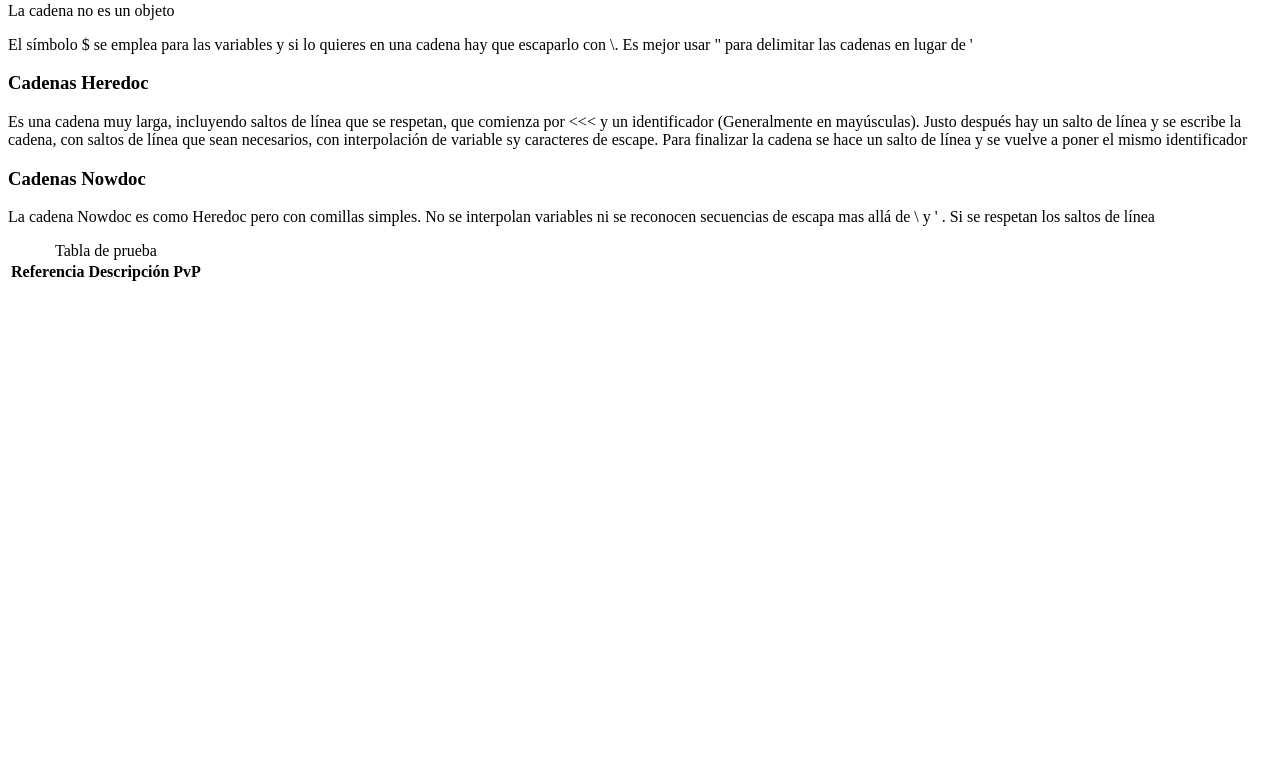
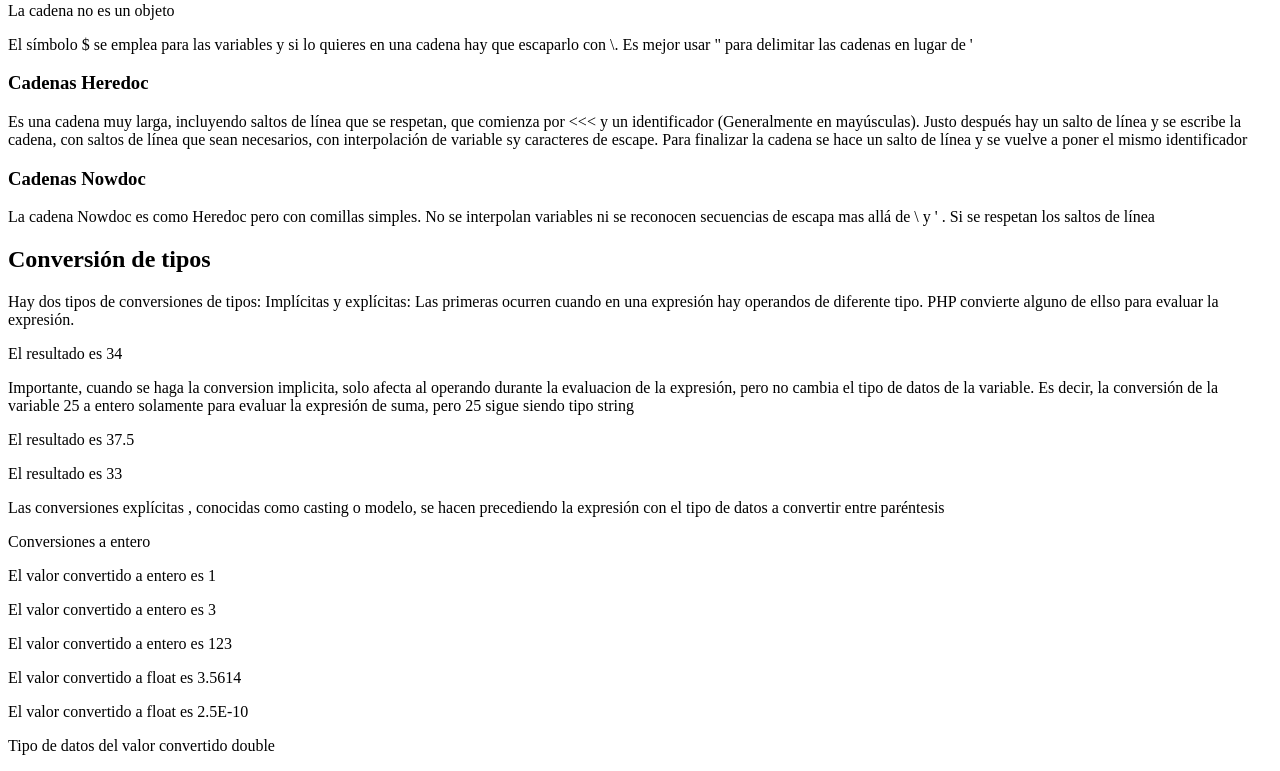
Before and after one commit to Fran-knight/dwes.com, a PHP site: page /ra2/02tipos_datos.php in a window 1280 px wide. Shown: the part 1995-2766 px from the top of the page. Before the commit the page ends 2276 px from the top, so only its background shows below. Run offline with PHP 8.4, Linux system fonts and the light colour scheme; lists and menus that the app fills with data are empty.

Commit message:
commit 25/09 -> Variables

```diff
--- a/ra2/02tipos_datos.php
+++ b/ra2/02tipos_datos.php
@@ -179,7 +179,7 @@ El identificado no necesita \$ y
 tampoco usamos \", simplemente la escribimos y
 acabamos con un salto de línea más el identificador
 CADENAHD;
-
+/*
 echo <<<TABLA
 <table>
     <caption>Tabla de prueba</caption>
@@ -191,6 +191,7 @@ echo <<<TABLA
     <tbody>
     </tbody>
 TABLA;
+*/
 ?>
 <h3> Cadenas Nowdoc</h3>
 <p>La cadena Nowdoc es como Heredoc pero con comillas simples.
@@ -204,5 +205,58 @@ no puedo meter variables y solo
 reconoce \\ y \'</p>
 ND;
 ?>
+
+<h2>Conversión de tipos</h2>
+<p>Hay dos tipos de conversiones de tipos: Implícitas y explícitas:
+    Las primeras ocurren cuando en una expresión hay operandos de diferente tipo. PHP convierte alguno de ellso
+    para evaluar la expresión.</p>
+
+<?php
+$cadena = "25";
+$numero = 8;
+$booleano = true;
+$resultado = $cadena + $numero + $booleano; //25+8+1 (Por el true)
+echo "<p>El resultado es $resultado</p>";
+
+echo <<<IMPORTANTE
+<p>Importante, cuando se haga la conversion implicita, solo afecta al operando durante la evaluacion
+de la expresión, pero no cambia el tipo de datos de la variable. Es decir, la conversión
+de la variable $cadena a entero solamente para evaluar la expresión de suma, pero $cadena sigue siendo tipo string</p>
+IMPORTANTE;
+
+$flotante = 3.5;
+$resultado = $cadena + $flotante + $numero + $booleano;
+echo "<p>El resultado es $resultado</p>";
+
+$cadena = "25 marranos dan más provecho que 7 lechones";
+$resultado = $numero + $cadena;
+echo "<p>El resultado es $resultado</p>";
+
+echo <<<EXPLICITAS
+<p>Las conversiones explícitas , conocidas como casting o modelo, se hacen precediendo
+la expresión con el tipo de datos a convertir entre paréntesis</p>
+EXPLICITAS;
+//Para convertir a un número entero sería (int)expresión, (float)expresión, (string)exoresión, etc...
+echo"<p>Conversiones a entero</p>";
+$valor_booleano = true;
+$valor_convertido = (int)$valor_booleano;
+echo "<p>El valor convertido a entero es $valor_convertido</p>";
+$valor_float = 3.14159;
+$valor_convertido = (int)$valor_float;
+echo "<p>El valor convertido a entero es $valor_convertido</p>";
+
+$valor_cadena = "123";
+$valor_convertido = (int)$valor_cadena;
+echo "<p>El valor convertido a entero es $valor_convertido</p>";
+
+$valor_float = "3.5614";
+$valor_convertido = (float)$valor_float;
+echo "<p>El valor convertido a float es $valor_convertido</p>";
+
+$valor_flot = "2.5e-10";
+$valor_convertido = (float)$valor_flot;
+echo "<p>El valor convertido a float es $valor_convertido</p>";
+echo "<p>Tipo de datos del valor convertido ". gettype($valor_convertido) . "</p>";
+?>
     </body>
 </html>
```
Also changed, not shown: ra2/03variables.php (added, +16 -0 lines).
